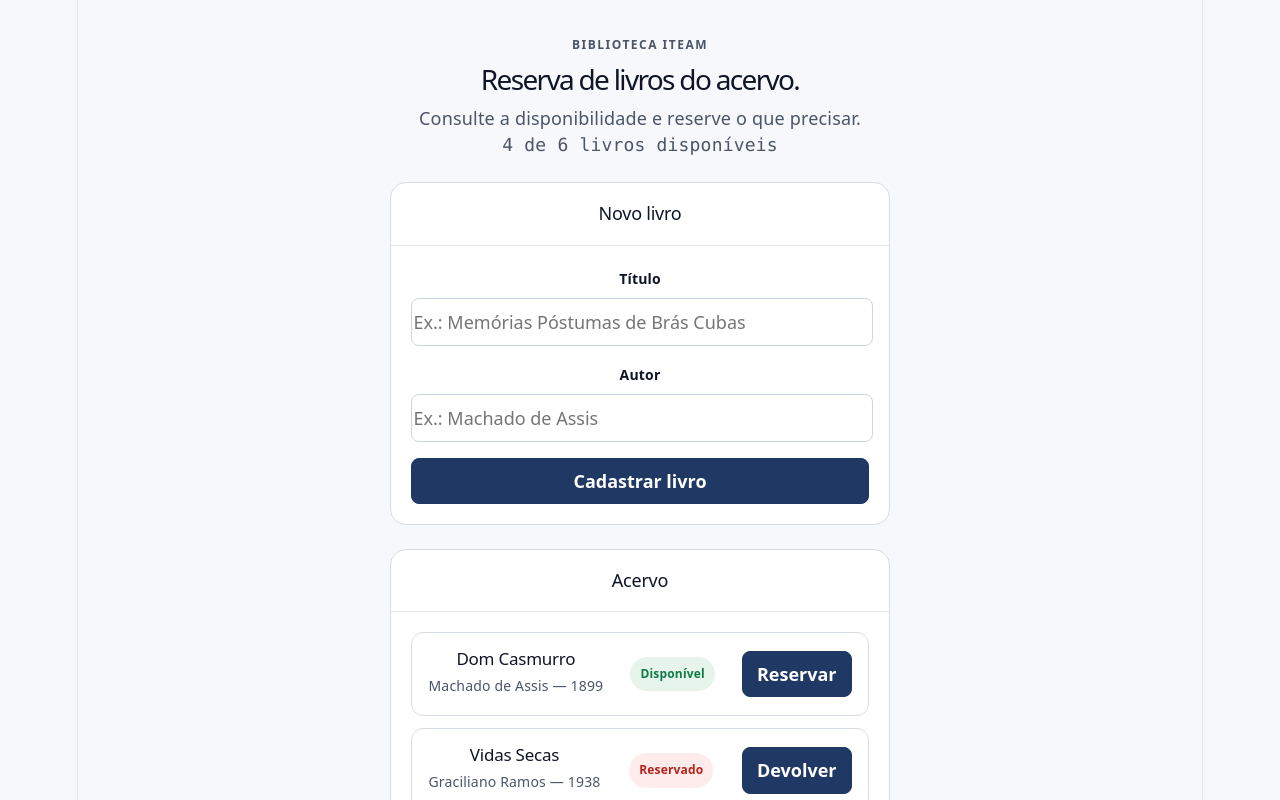
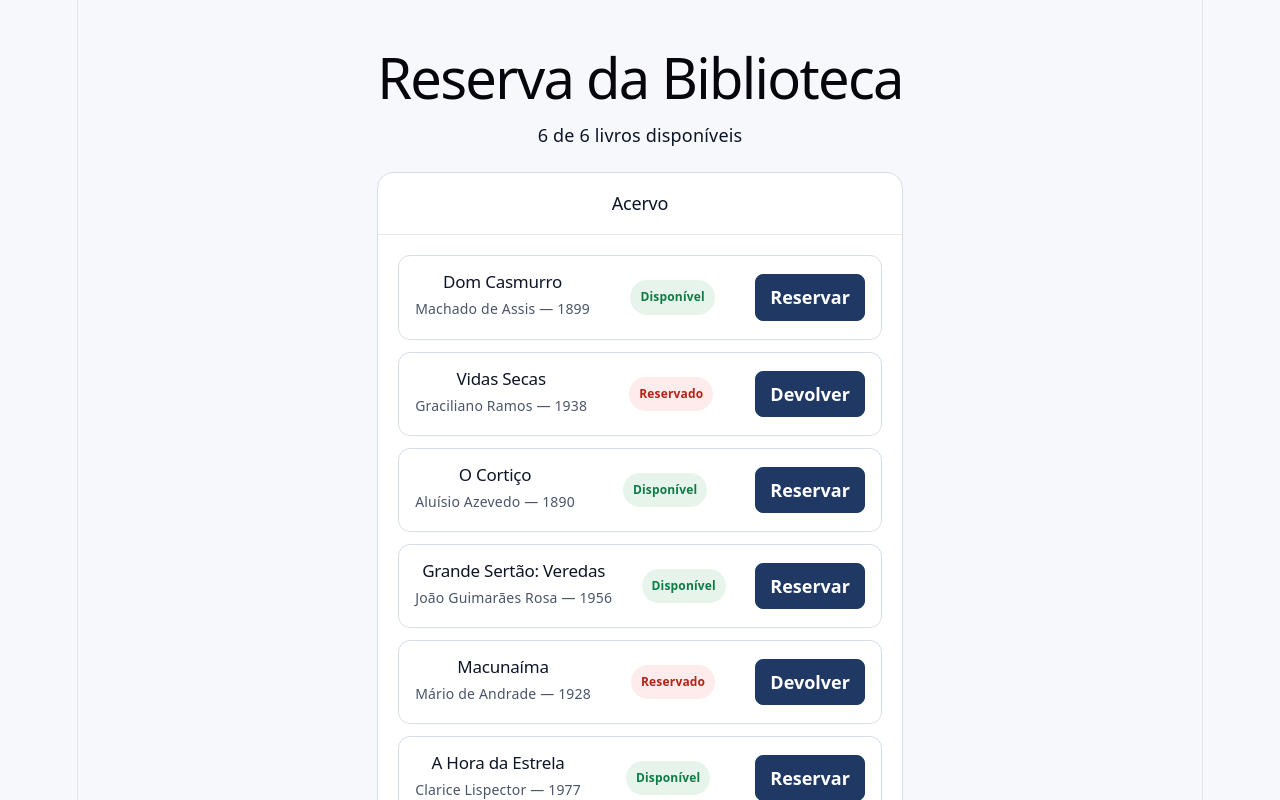
Before and after one commit to MateusHenrique2025/reserva-biblioteca-Mateus-Henrique, a React (Vite) app: page / in a window 1280 px wide. Shown: the top 800 px of the page. Built offline with nearby package versions, Linux system fonts and the light colour scheme.

Commit message:
feat: persiste o acervo no navegador

```diff
--- a/src/App.jsx
+++ b/src/App.jsx
@@ -1,58 +1,70 @@
-// App.jsx
-// Agora o App também consegue adicionar novos livros à lista.
-
-import { useState } from "react";
-import "./App.css";
+import { useEffect, useState } from "react";
 import { books as initialBooks } from "./data/books";
 import BookList from "./components/BookList";
 import BookForm from "./components/BookForm";
 import Panel from "./components/Panel";
+import "./App.css";
+
+// 🔑 Chave do armazenamento — FORA do componente
+const STORAGE_KEY = "reserva-biblioteca:books";
+
+// 📥 Função de carga — FORA do componente
+function loadBooks() {
+  try {
+    const stored = localStorage.getItem(STORAGE_KEY);
+    if (!stored) return initialBooks;
+    const parsed = JSON.parse(stored);
+    return Array.isArray(parsed) ? parsed : initialBooks;
+  } catch (error) {
+    console.error("Erro ao carregar livros:", error);
+    return initialBooks;
+  }
+}
 
 export default function App() {
-  // Estado que guarda a lista de livros
-  const [books, setBooks] = useState(initialBooks);
+  // ✅ Inicialização preguiçosa: passa a FUNÇÃO, sem parênteses
+  const [books, setBooks] = useState(loadBooks);
 
-  // Alterna o campo 'available' do livro clicado (atualização imutável)
-  function handleReserve(bookId) {
-    setBooks((prevBooks) =>
-      prevBooks.map((book) =>
-        book.id === bookId
-          ? { ...book, available: !book.available }
-          : book
+  // 💾 Sempre que books mudar, salva no localStorage
+  useEffect(() => {
+    localStorage.setItem(STORAGE_KEY, JSON.stringify(books));
+  }, [books]);
+
+  function toggleBook(id) {
+    setBooks((prev) =>
+      prev.map((book) =>
+        book.id === id ? { ...book, reserved: !book.reserved } : book
       )
     );
   }
 
-  // Adiciona um novo livro ao final da lista (atualização imutável)
-  function handleAddBook(newBook) {
-    setBooks((prevBooks) => [...prevBooks, newBook]);
+  function addBook(newBook) {
+    setBooks((prev) => [
+      ...prev,
+      { ...newBook, id: crypto.randomUUID(), reserved: false },
+    ]);
   }
 
-  // Contador calculado (não guardado em outro estado)
-  const availableCount = books.filter((book) => book.available).length;
+  const availableCount = books.filter((b) => !b.reserved).length;
 
   return (
-    <main className="app">
-      <header className="hero">
-        <p className="eyebrow">BIBLIOTECA ITEAM</p>
-        <h1>Reserva de livros do acervo.</h1>
-        <p>Consulte a disponibilidade e reserve o que precisar.</p>
-
-        {/* Contador calculado no topo da página */}
-        <p className="counter">
+    <div className="app">
+      <header className="app-header">
+        <h1>Reserva da Biblioteca</h1>
+        <p>
           {availableCount} de {books.length} livros disponíveis
         </p>
       </header>
 
-      {/* Painel com o formulário de cadastro, acima da lista */}
-      <Panel title="Novo livro">
-        <BookForm onAdd={handleAddBook} />
-      </Panel>
+      <main>
+        <Panel title="Acervo">
+          <BookList books={books} onToggle={toggleBook} />
+        </Panel>
 
-      {/* Painel com a lista de livros */}
-      <Panel title="Acervo">
-        <BookList books={books} onReserve={handleReserve} />
-      </Panel>
-    </main>
+        <Panel title="Cadastrar novo livro">
+          <BookForm onAdd={addBook} />
+        </Panel>
+      </main>
+    </div>
   );
 }
```
